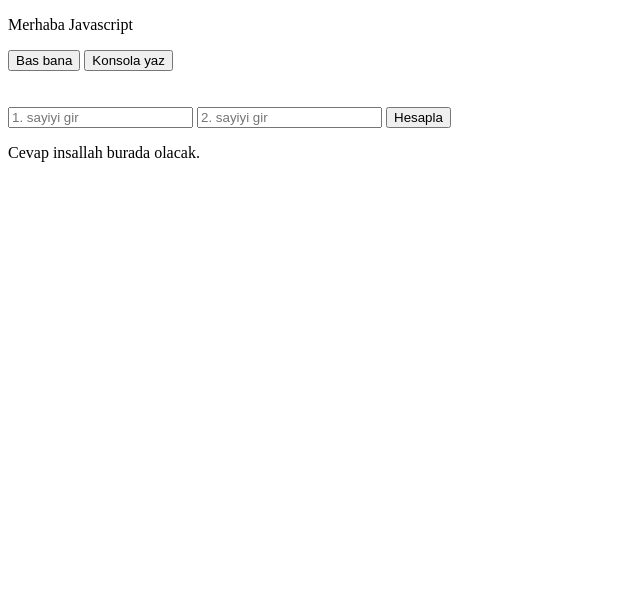
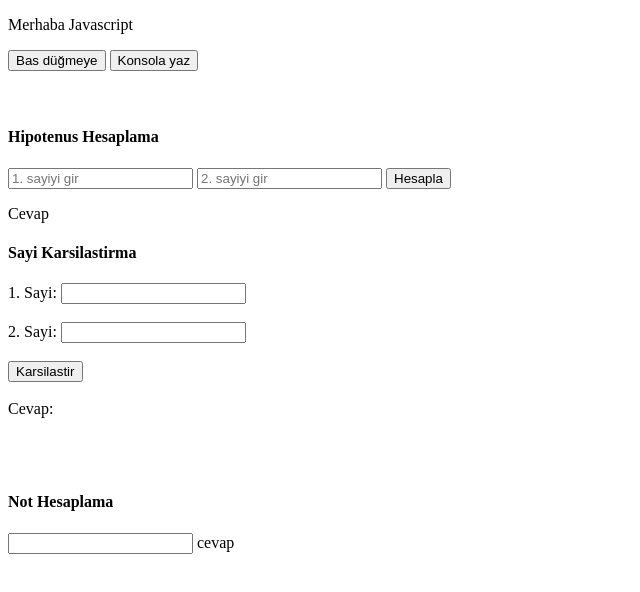
Before and after one commit to emirhalici/webProgramlamaGiris, a plain HTML site: page js.html in a window 1280 px wide. Shown: the whole page, without its empty margins (0-640 px from the left). Drawn offline with Linux system fonts and the light colour scheme.

Commit message:
conditional statements

```diff
--- a/js.html
+++ b/js.html
@@ -16,11 +16,13 @@
 
 
 
-    <button onclick="document.write('merhaba js')">Bas bana</button>
+    <button onclick="document.write('merhaba js')">Bas düğmeye</button>
 
     <button onclick="console.log('konsol')">Konsola yaz</button>
 
     <br><br><br>
+
+    <h4>Hipotenus Hesaplama</h4>
 
     <input type="number" id="sayi1" placeholder="1. sayiyi gir">
     <input type="number" id="sayi2" placeholder="2. sayiyi gir">
@@ -28,9 +30,24 @@
     <input type="button" value="Hesapla" id="Hesapla" onclick="kenarHesapla()">
 
     <p id="p2"></p>
-    <p id="cevap">Cevap insallah burada olacak.</p>
+    <p id="cevap">Cevap</p>
     <div id="hip"></div>
 
+    <h4>Sayi Karsilastirma</h4>
+
+    1. Sayi: <input type="number" id="n1">
+    <br><br>
+    2. Sayi: <input type="number" id="n2">
+    <br><br>
+    <input type="button" value="Karsilastir" onclick="Karsilastir()">
+    <br><br>
+    <div id="sonuc">Cevap: </div>
+
+    <br><br><br>
+
+    <h4>Not Hesaplama</h4>
+    <input type="number" id="ogrencinot" onchange="notHesapla()">
+    <a id="notcevap">cevap</a>
 </body>
 </html>
 
@@ -54,4 +71,29 @@
 
     }
 
-</script>
+    function Karsilastir() {
+        var a = parseInt(document.getElementById("n1").value);
+        var b = parseInt(document.getElementById("n2").value);
+        if (a==b) {
+            document.getElementById("sonuc").innerHTML = "Sayilar esit.";
+        }
+        else if (a>b) {
+            document.getElementById("sonuc").innerHTML = "Sayi1 daha buyuk.";
+        } else {
+            document.getElementById("sonuc").innerHTML = "Sayi2 daha buyuk.";
+        }
+    }
+
+    function notHesapla() {
+        var nott = parseInt(document.getElementById("ogrencinot").value);
+        alert(nott);
+        if (nott<0) {
+            document.getElementById("notcevap").innerHTML = "hatali not";
+        } else if (nott < 50) {
+            document.getElementById("notcevap").innerHTML = "kaldiniz";
+        } else {
+            document.getElementById("notcevap").innerHTML = "gectiniz";
+        }
+    }
+
+    </script>
```
